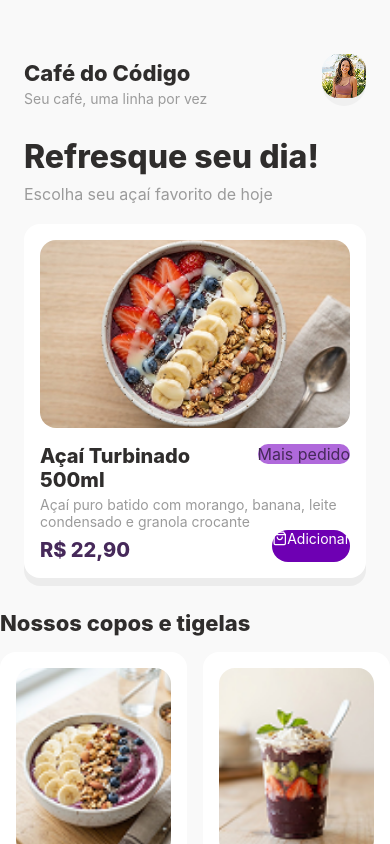
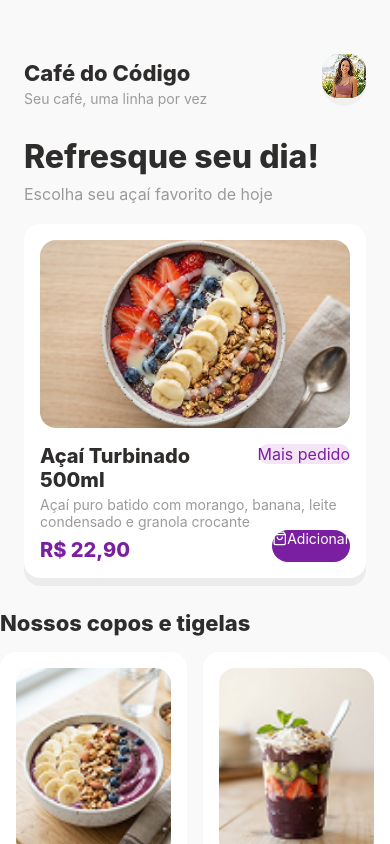
Before and after one commit to TermiteSuperOrganism/acai-prime, a React Native app: screen / in a window 390 px wide. Built offline with nearby package versions, Linux system fonts and the light colour scheme.

Commit message:
Atualiza

```diff
--- a/App.tsx
+++ b/App.tsx
@@ -76,7 +76,7 @@ export default function App() {
           <CustomButton title={'Fazer meu pedido'} onPress={handleOrder} />
 
           {message !== '' && (
-            <Text style={styles.messageText}><Ionicons name="checkmark-circle" size={20} color="#50C878"></Ionicons>{message}</Text>
+            <Text style={styles.messageText}><Ionicons name="checkmark-circle" size={20} color="#2E7D32"></Ionicons>{message}</Text>
           )}
         </View>
         {/*Body*/}
@@ -147,7 +147,7 @@ const styles = StyleSheet.create({
   featuredPrice: {
     fontSize: 20,
     fontWeight: '800',
-    color: "#46295a",
+    color: "#7B1FA2",
     marginTop: 8
   },
   sectionTitle: {
@@ -190,8 +190,8 @@ const styles = StyleSheet.create({
   messageText: {
     fontSize: 16,
     fontWeight: "800",
-    color: '#50C878',
-    backgroundColor:"#ECFFDC",
+    color: '#2E7D32',
+    backgroundColor:"#E8F5E9",
     alignItems: "center",
     marginTop: 20,
     borderRadius: 16,
@@ -208,8 +208,8 @@ const styles = StyleSheet.create({
   maisPedido:{
     marginRight: 0,
     display:'flex',
-    backgroundColor:'#B069DB',
-    color:"#46295a",
+    backgroundColor:'#F3E5F5',
+    color:"#7B1FA2",
     fontSize:16,
     borderRadius: 16,
   },
@@ -220,7 +220,7 @@ const styles = StyleSheet.create({
     justifyContent:'space-between',
   },
   adicionar:{
-    backgroundColor:"#6E00B3",
+    backgroundColor:"#7B1FA2",
     color:'white',
     borderRadius: 16,
   },
--- a/components/CustomButton.tsx
+++ b/components/CustomButton.tsx
@@ -13,7 +13,7 @@ export default function CustomButton({ title, onPress }: CustomButtonProps) {
 }
 const styles = StyleSheet.create({
     button: {
-        backgroundColor: "#46295a",
+        backgroundColor: "#7F00FF",
         borderRadius: 30,
         paddingHorizontal: 30,
         paddingVertical: 16,
--- a/components/DishCard.tsx
+++ b/components/DishCard.tsx
@@ -20,7 +20,7 @@ export default function DishCard({ imageSrc, name, description, price }: DishCar
             <Text style={styles.cardDescription}>{description}</Text>
             <Text style={styles.bottomLine}>
                 <Text style={styles.cardPrice}>R$ {price}</Text>
-                <Entypo name='circle-with-plus' size={20} color="#46295a"></Entypo>
+                <Entypo name='circle-with-plus' size={20} color="#7B1FA2"></Entypo>
             </Text>
         </View>
 
@@ -58,7 +58,7 @@ const styles = StyleSheet.create({
     cardPrice: {
         fontSize: 16,
         fontWeight: "800",
-        color: "#46295a",
+        color: "#7B1FA2",
         marginTop: 12
     },
     image: {
```
